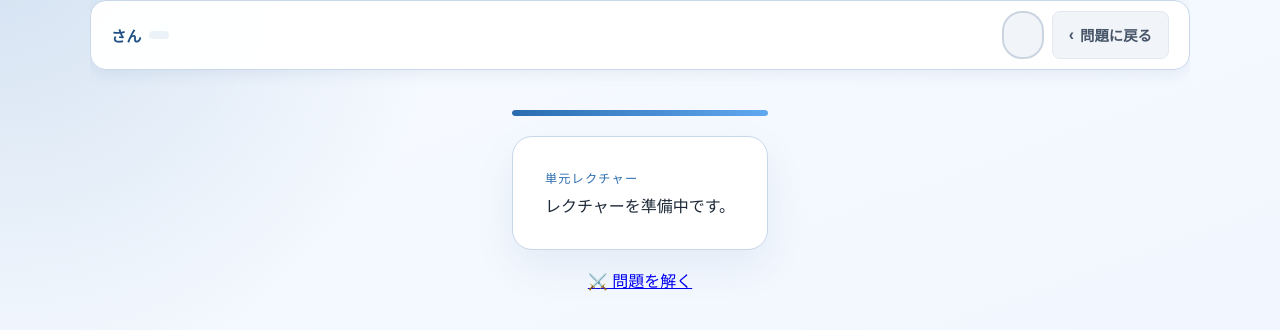
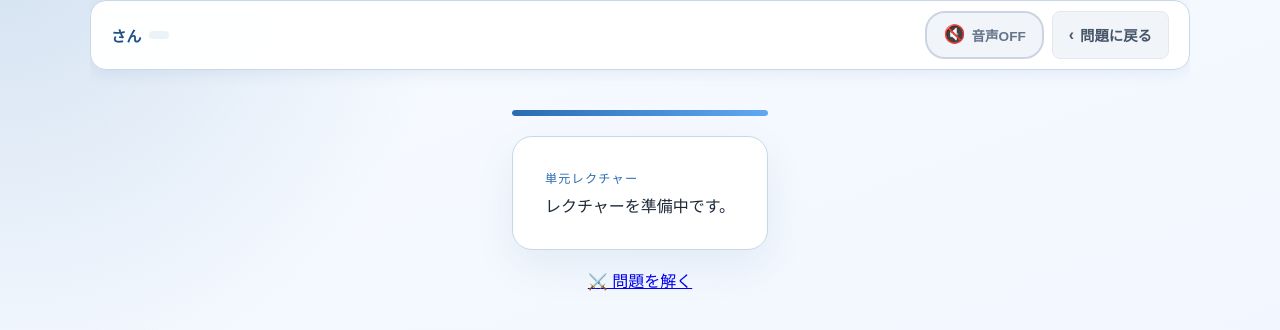
Before and after one commit to lchancos1225-pixel/ai-juku, a Python web app: template ai_school/app/templates/student_lecture.html in a window 1280 px wide. Shown: the part 57-387 px from the top of the page. Run offline with Jinja, Linux system fonts and the light colour scheme; the template is opened without the code that fills it, so the values that code supplies are empty; some libraries are stand-ins or nearby versions.

Commit message:
AI先生音声: ボタンにフォールバックテキスト追加

```diff
--- a/ai_school/app/templates/student_lecture.html
+++ b/ai_school/app/templates/student_lecture.html
@@ -12,8 +12,8 @@
   </div>
   <div style="display: flex; gap: 8px;">
     <button class="btn btn--voice" @click="toggleVoice()" :class="voiceEnabled ? 'is-active' : ''" title="音声読み上げのON/OFF">
-      <span class="voice-icon" x-text="voiceEnabled ? '🔊' : '🔇'"></span>
-      <span x-text="voiceEnabled ? '音声ON' : '音声OFF'"></span>
+      <span class="voice-icon" x-text="voiceEnabled ? '🔊' : '🔇'">🔇</span>
+      <span x-text="voiceEnabled ? '音声ON' : '音声OFF'">音声OFF</span>
     </button>
     <a class="btn btn--back" href="/students/{{ student.student_id }}" aria-label="問題画面に戻る">問題に戻る</a>
   </div>
```
